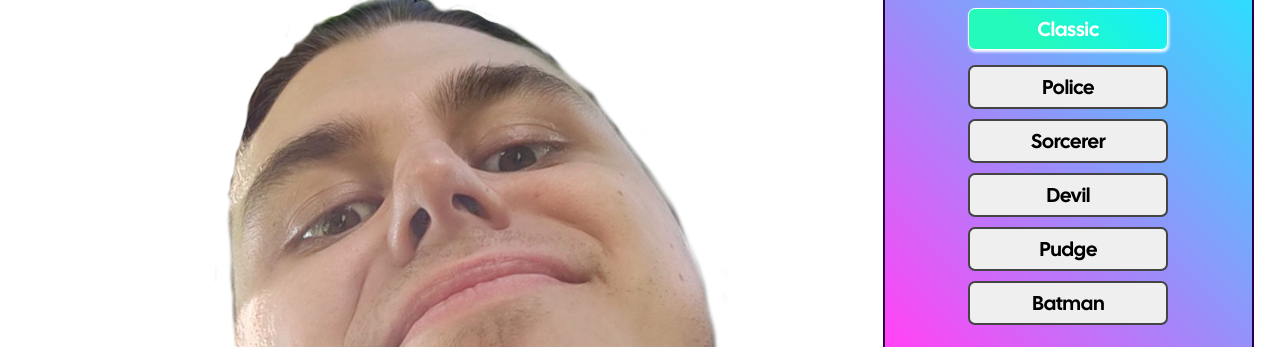
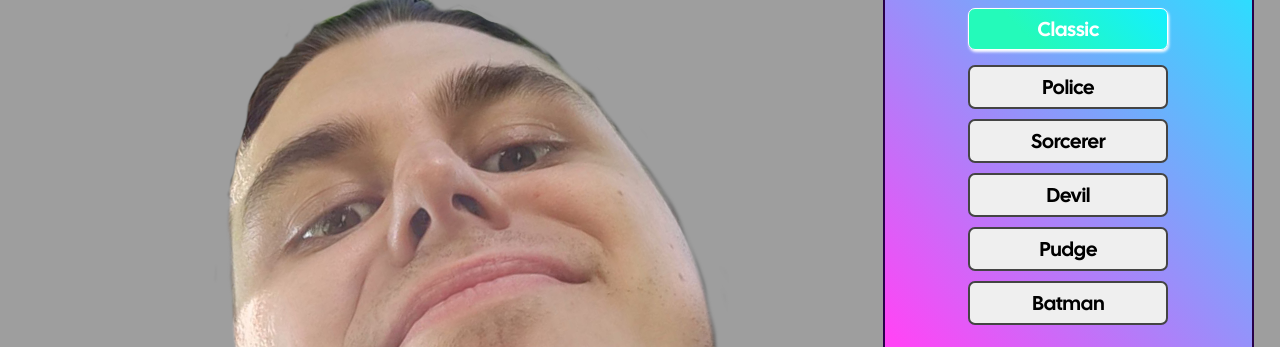
Before and after one commit to Stockhastic/SeregaTheBest, a plain HTML site: page index.html in a window 1280 px wide. Shown: the part 113-460 px from the top of the page. Drawn offline with nearby package versions, Linux system fonts and the light colour scheme; files that its build step writes are made by us from their sources; the site is published under a folder, as on GitHub Pages, so addresses that start at the root find nothing; files whose address does not match are found by name.

Commit message:
fix paths?

```diff
--- a/styles.scss
+++ b/styles.scss
@@ -1,5 +1,5 @@
 body {
-    background-image: url('/graphics/bg_gif4.gif');
+    background-image: url('../graphics/bg_gif4.gif');
     background-repeat: no-repeat;
     background-position: center;
     background-size: cover
```
